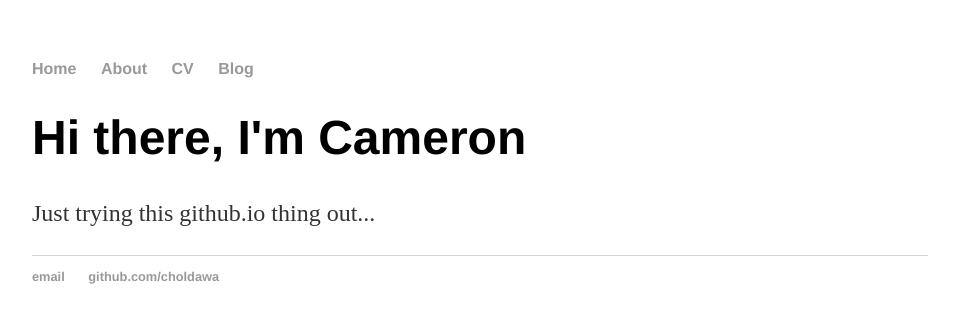
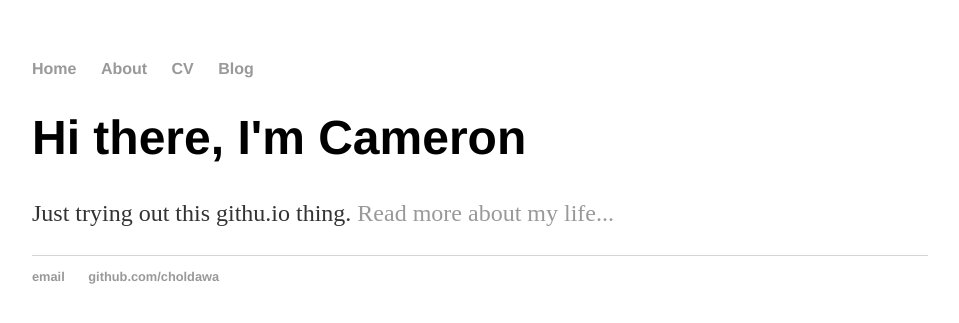
Before and after one commit to choldawa/choldawa.github.io, a Jekyll site: the page built from index.html, in a window 1280 px wide. Shown: the top 323 px of the page, without its empty margins (160-1119 px from the left). Built offline with Jekyll 4.4.1, drawn with Linux system fonts in a browser that asks for light colours.

Commit message:
Update index.html

```diff
--- a/index.html
+++ b/index.html
@@ -1,29 +1,8 @@
-<!DOCTYPE html>
-<html>
-	<head>
-		<title>Cameron Holdaway</title>
-		<link rel="stylesheet" type="text/css" href="/css/main.css">
-	</head>
-	<body>
-		<nav>
-    		<ul>
-        		<li><a href="/">Home</a></li>
-	        	<li><a href="/about">About</a></li>
-        		<li><a href="/cv">CV</a></li>
-        		<li><a href="/blog">Blog</a></li>
-    		</ul>
-		</nav>
-		<div class="container">
-    		<div class="blurb">
-        		<h1>Hi there, I'm Cameron</h1>
-				<p>Just trying this github.io thing out...</a></p>
-    		</div><!-- /.blurb -->
-		</div><!-- /.container -->
-		<footer>
-    		<ul>
-        		<li><a href="mailto:choldawa@ucsd.edu">email</a></li>
-        		<li><a href="https://github.com/choldawa">github.com/choldawa</a></li>
-			</ul>
-		</footer>
-	</body>
-</html>
+---
+layout: default
+title: Hank Quinlan, Horrible Cop
+---
+<div class="blurb">
+	<h1>Hi there, I'm Cameron</h1>
+	<p>Just trying out this githu.io thing. <a href="/about">Read more about my life...</a></p>
+</div><!-- /.blurb -->
```
